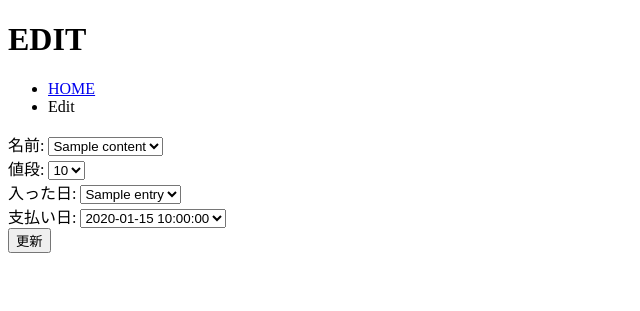
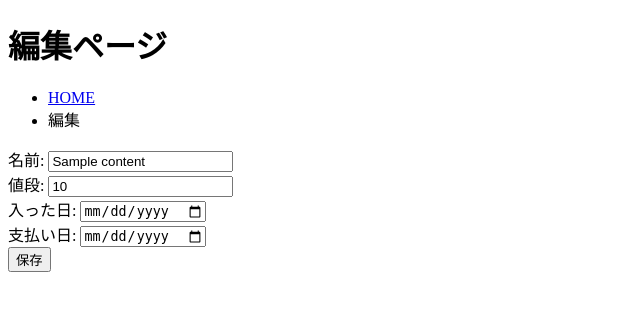
Before and after one commit to 2024AIT-OOP2-G08/Subscription-management, a Flask app: template templates/edit.html in a window 1280 px wide. Shown: the top 311 px of the page, without its empty margins (0-640 px from the left). Run offline with Flask 3, Linux system fonts and the light colour scheme; the template is opened without the code that fills it: most values are stand-ins (such as "Sample title", 1, 10 or a date in 2020).

Commit message:
編集・削除ページ完成

```diff
--- a/templates/edit.html
+++ b/templates/edit.html
@@ -5,45 +5,26 @@
     <title>編集ページ</title>
 </head>
 <body>
-    <h1>EDIT</h1>
+    <h1>編集ページ</h1>
     <ul class="breadcrumb">
-        <li><a href="{{ url_for('index')}}">HOME</a></li>
-        <li>Edit</li>
+        <li><a href="{{ url_for('index') }}">HOME</a></li>
+        <li>編集</li>
     </ul>
-    <form action="/edit/{{ content.id }}" method="post">
-        <label for="name">名前:</label>
-        <select id="name" name="name" required>
-            <option value="{{ content.name }}" selected>{{ content.name }}</option>
-            {% for name in names %}
-                <option value="{{ name }}">{{ name }}</option>
-            {% endfor %}
-        </select>
-        <br>
-        <label for="price">値段:</label>
-        <select id="price" name="price" required>
-            <option value="{{ content.price }}" selected>{{ content.price }}</option>
-            {% for price in prices %}
-                <option value="{{ price }}">{{ price }}</option>
-            {% endfor %}
-        </select>
-        <br>
-        <label for="entry">入った日:</label>
-        <select id="entry" name="entry" required>
-            <option value="{{ content.entry }}" selected>{{ content.entry }}</option>
-            {% for entry in entries %}
-                <option value="{{ entry }}">{{ entry }}</option>
-            {% endfor %}
-        </select>
-        <br>
-        <label for="payment_date">支払い日:</label>
-        <select id="payment_date" name="payment_date" required>
-            <option value="{{ content.payment_date }}" selected>{{ content.payment_date }}</option>
-            {% for payment_date in payment_dates %}
-                <option value="{{ payment_date }}">{{ payment_date }}</option>
-            {% endfor %}
-        </select>
-        <br>
-        <button type="submit">更新</button>
+
+    <form action="{{ url_for('edit.edit', id=content.id) }}" method="post">
+        <label>名前:
+            <input type="text" name="name" value="{{ content.name }}" required>
+        </label><br>
+        <label>値段:
+            <input type="number" step="1" name="price" value="{{ content.price }}" required>
+        </label><br>
+        <label>入った日:
+            <input type="date" name="entry" value="{{ content.entry }}" required>
+        </label><br>
+        <label>支払い日:
+            <input type="date" name="payment_date" value="{{ content.payment_date }}" required>
+        </label><br>
+        <button type="submit">保存</button>
     </form>
 </body>
 </html>
```
Also changed, not shown: templates/delete.html (added, +28 -0 lines).
